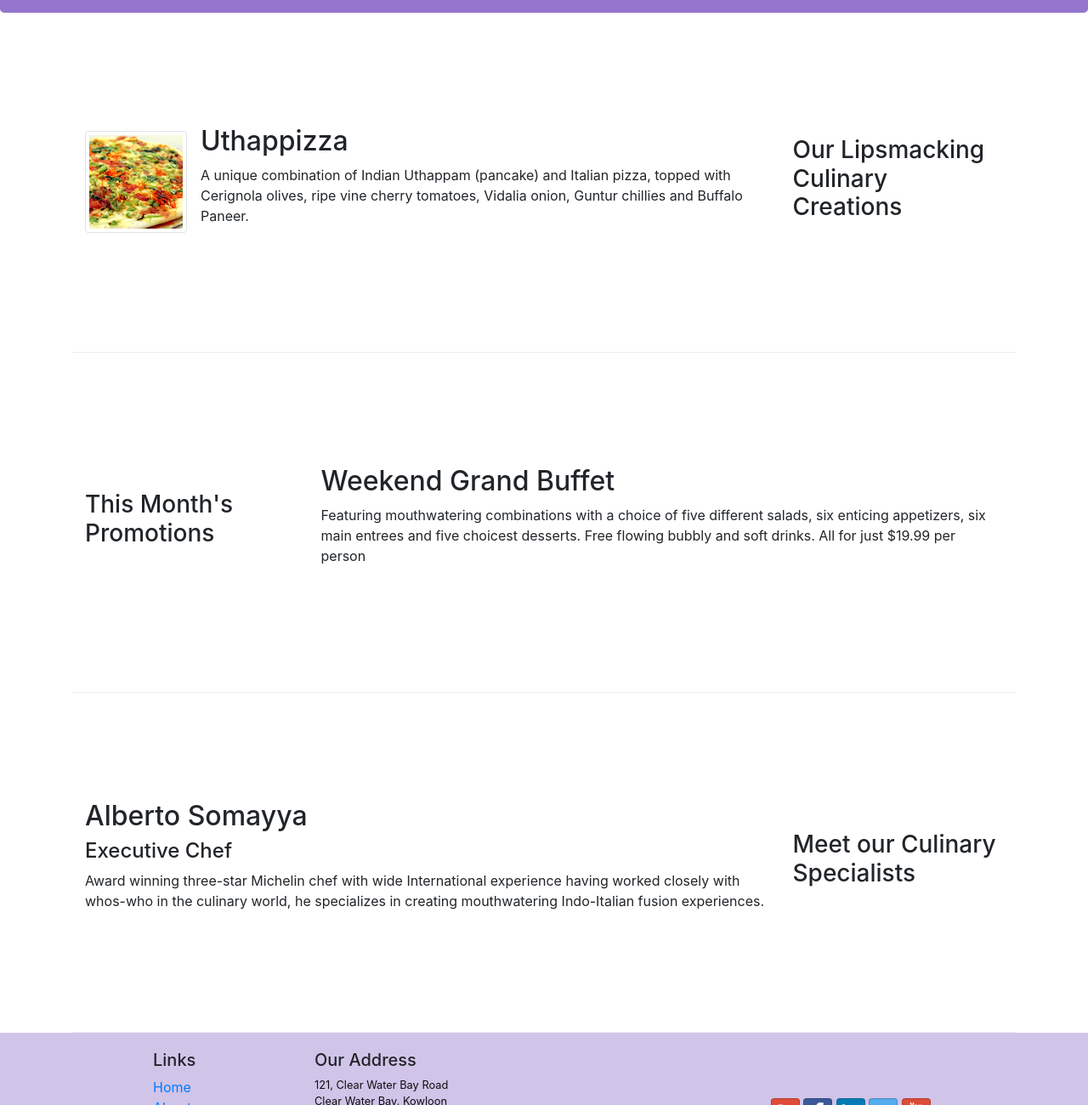
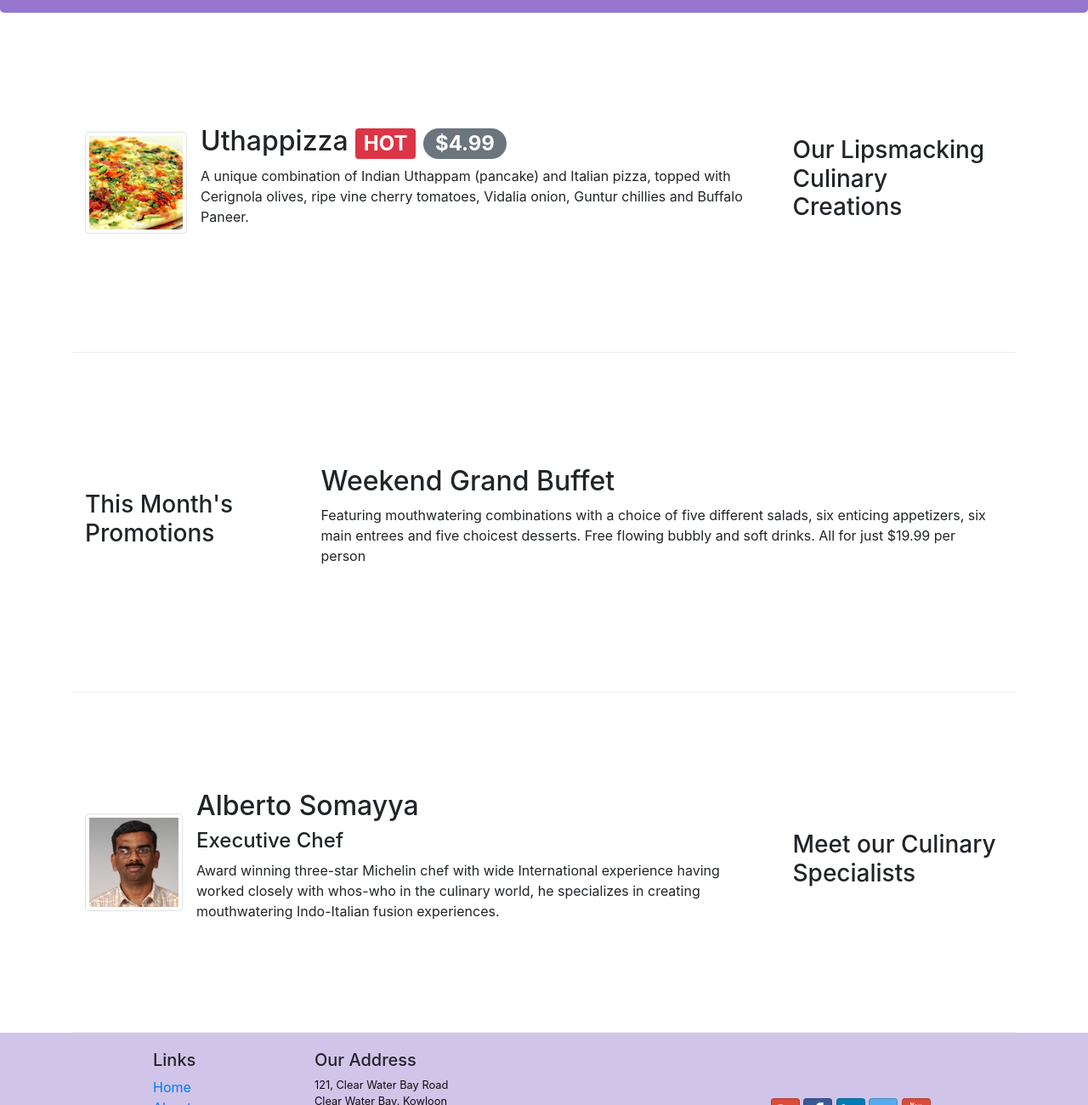
Before and after one commit to davormz/conFusion_project, a website: page index.html in a window 1280 px wide. Shown: the part 319-1619 px from the top of the page at 85% size. Drawn offline with nearby package versions, Linux system fonts and the light colour scheme.

Commit message:
badges added

```diff
--- a/index.html
+++ b/index.html
@@ -57,7 +57,7 @@
                   <img class="d-flex mr-3 img-thumbnail align-self-center"
                           src="img/uthappizza.png" alt="Uthappizza">
                   <div class="media-body">
-                      <h2 class="mt-0">Uthappizza</h2>
+                      <h2 class="mt-0">Uthappizza <span class="badge badge-danger">HOT</span> <span class="badge badge-pill badge-secondary">$4.99</span></h2>
                       <p class="d-none d-sm-block">A unique combination of Indian Uthappam (pancake) and
                           Italian pizza, topped with Cerignola olives, ripe vine
                           cherry tomatoes, Vidalia onion, Guntur chillies and
@@ -83,9 +83,19 @@
                 <h3>Meet our Culinary Specialists</h3>
             </div>
             <div class="col col-sm order-sm-first col-md">
-                <h2>Alberto Somayya</h2>
-                <h4>Executive Chef</h4>
-                <p>Award winning three-star Michelin chef with wide International experience having worked closely with whos-who in the culinary world, he specializes in creating mouthwatering Indo-Italian fusion experiences. </p>
+              <div class="media">
+                 <img class="d-flex mr-3 img-thumbnail align-self-center"
+                         src="img/alberto.png" alt="Alberto Somayya">
+                 <div class="media-body">
+                     <h2 class="mt-0">Alberto Somayya</h2>
+                     <h4>Executive Chef</h4>
+                     <p class="d-none d-sm-block">Award winning three-star Michelin chef with wide
+                         International experience having worked closely with
+                         whos-who in the culinary world, he specializes in
+                         creating mouthwatering Indo-Italian fusion experiences.
+                         </p>
+                 </div>
+             </div>
             </div>
         </div>
     </div>
```
